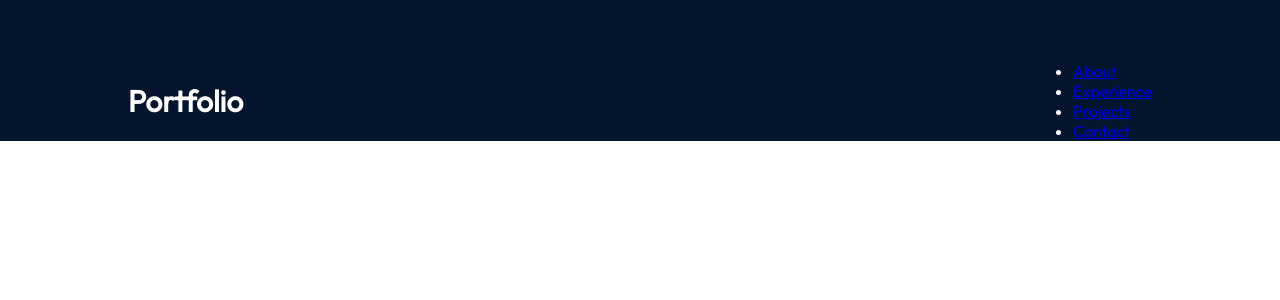
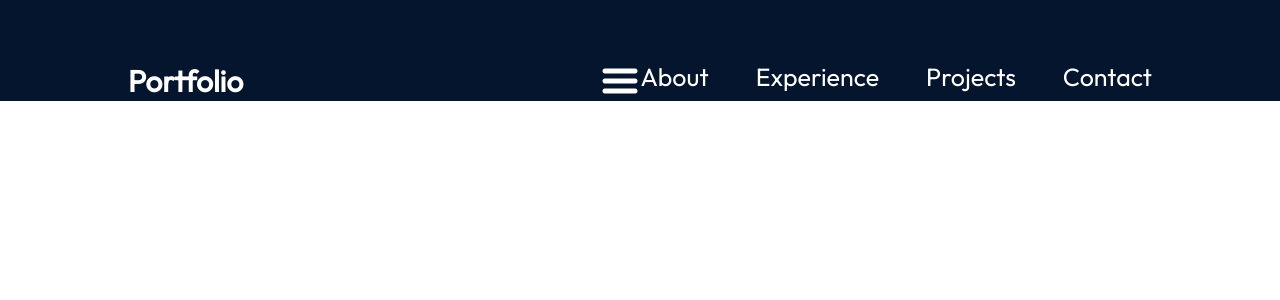
Before and after one commit to CoreyPhillipsOfficial/portfolio-site, a React (Vite) app in the folder react-portfolio/: page / in a window 1280 px wide. Shown: the top 300 px of the page. Built offline with nearby package versions, Linux system fonts and the light colour scheme.

Commit message:
continuing with navbar

```diff
--- a/react-portfolio/src/App.module.css
+++ b/react-portfolio/src/App.module.css
@@ -4,6 +4,4 @@
     background-color: var(--color-bg);
     width: 100%;
     height: 100%;
-
-    color: white;
 }
--- a/react-portfolio/src/components/Navbar/Navbar.jsx
+++ b/react-portfolio/src/components/Navbar/Navbar.jsx
@@ -1,11 +1,13 @@
-import React from "react";
+import React, { useState } from "react";
 
 import styles from './Navbar.module.css';
+import { getImageUrl } from '../../utils';
 
 export const Navbar = () => {
     return <nav className={styles.navbar}>
         <a className={styles.title} href="/">Portfolio</a>
         <div className={styles.menu}>
+            <img className={styles.menuBtn} src={getImageUrl('nav/menuIcon.png')} alt='menu-button' />
             <ul className={styles.menuItems}>
                 <li><a href="#about">About</a></li>
                 <li><a href="#experience">Experience</a></li>
--- a/react-portfolio/src/components/Navbar/Navbar.module.css
+++ b/react-portfolio/src/components/Navbar/Navbar.module.css
@@ -16,3 +16,19 @@
     text-decoration: none;
     color: var(--color-text);
 }
+
+.menu {
+    display: flex;
+}
+
+.menuItems {
+    display: flex;
+    gap: 47px;
+    list-style: none;
+}
+
+.menuItems a {
+    font-size: 25px;
+    color: var(--color-text);
+    text-decoration: none;
+}
--- a/react-portfolio/src/utils.js
+++ b/react-portfolio/src/utils.js
@@ -1,3 +1,3 @@
 export const getImageUrl = (path) => {
-    return new URL(`assets/${path}`, import.meta.url).href;
+    return new URL(`/assets/${path}`, import.meta.url).href;
 };
```
